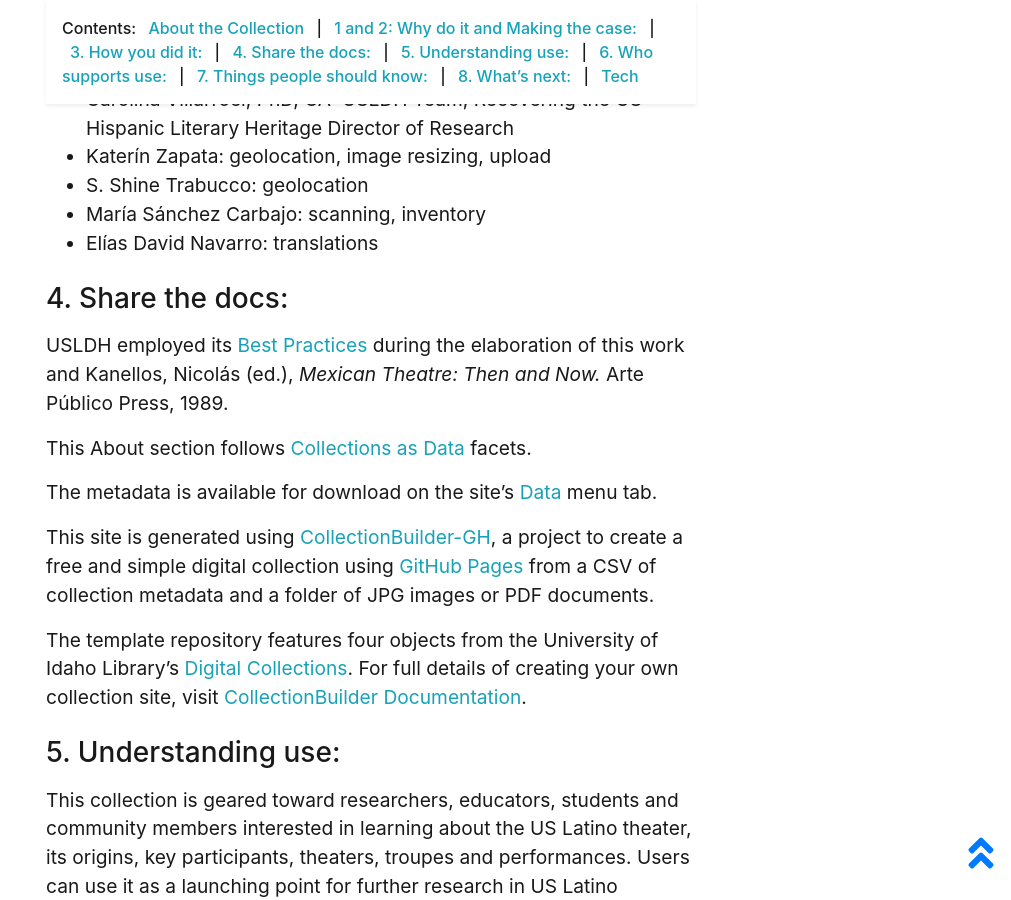
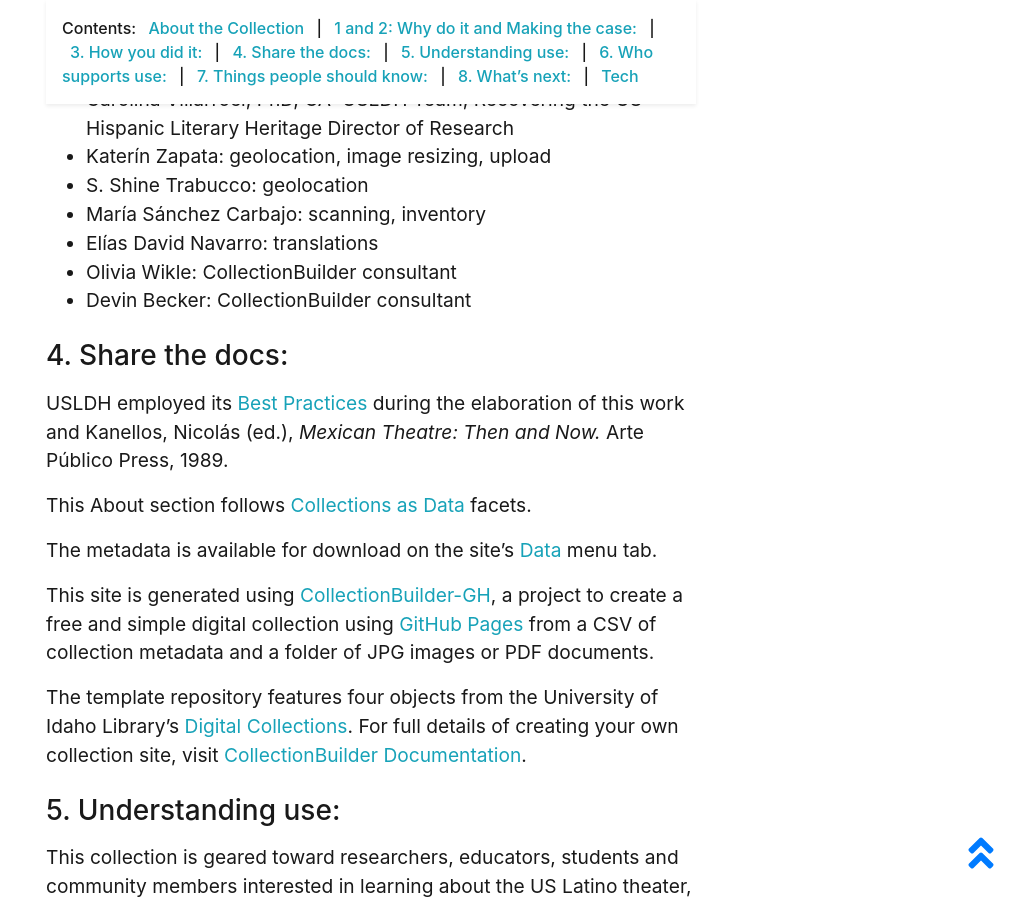
Before and after one commit to RecoveryAPP/hispanictheater, a Jekyll site: the page built from pages/about.md, in a window 1280 px wide and 900 px high, scrolled down 2138 px. Shown: the whole window, without its empty margins (269-1280 px from the left). Built offline with Jekyll 4.4.1, drawn with Linux system fonts in a browser that asks for light colours.

Commit message:
Update about.md

```diff
--- a/pages/about.md
+++ b/pages/about.md
@@ -36,6 +36,8 @@ USLDH staff used CollectionBuilder’s three primary components—a spreadsheet
 - S. Shine Trabucco: geolocation
 - María Sánchez Carbajo: scanning, inventory
 - Elías David Navarro: translations
+- Olivia Wikle: CollectionBuilder consultant
+- Devin Becker: CollectionBuilder consultant
 
 ### 4. Share the docs:
 
```
